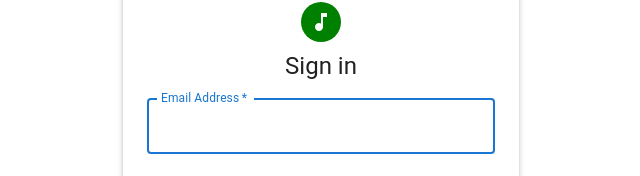
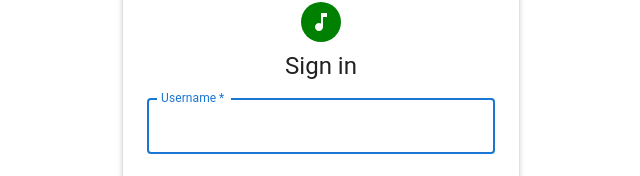
Before and after one commit to ChrisLouie10/Team-Marvel, a React (Create React App) app in the folder client/: page / in a window 1280 px wide. Shown: the part 207-383 px from the top of the page, without its empty margins (319-959 px from the left). Built offline with nearby package versions, Linux system fonts and the light colour scheme.

Commit message:
Did login validation

```diff
--- a/client/src/components/Login.js
+++ b/client/src/components/Login.js
@@ -1,4 +1,6 @@
 import React from 'react'
+import { useState } from 'react';
+
 import Avatar from '@mui/material/Avatar';
 import Button from '@mui/material/Button';
 import CssBaseline from '@mui/material/CssBaseline';
@@ -6,22 +8,45 @@ import TextField from '@mui/material/TextField';
 import Link from '@mui/material/Link';
 import Grid from '@mui/material/Grid';
 import Box from '@mui/material/Box';
+import Alert from '@mui/material/Alert';
 import MusicNoteIcon from '@mui/icons-material/MusicNote';
 import Typography from '@mui/material/Typography';
 import Container from '@mui/material/Container';
 import { createTheme, ThemeProvider } from '@mui/material/styles';
 
+import { loginValidation } from '../validation/loginValidation';
+
 const theme = createTheme();
 
 const SignIn = () => {
+  const [errors, setErrors] = useState({});
+
+  const validate = (credentials) => {
+    const { error } = loginValidation.validate(credentials, {abortEarly: false});
+    if (!error) return null;
+
+    // Map errors with key = field name, value = error message
+    const errors = error.details.reduce((map, err) => {
+      map[err.path[0]] = err.message;
+      return map;
+    }, {});
+
+    return errors;
+  }
+
   const handleSubmit = (event) => {
     event.preventDefault();
     const data = new FormData(event.currentTarget);
     const credentials = {
-      email: data.get('email'),
+      username: data.get('username'),
       password: data.get('password'),
     };
     console.log(credentials);
+
+    // Check for client side errors (i.e., invalid textfield submissions)
+    const errors = validate(credentials);
+    setErrors(errors || {})
+    if (errors) return;
   };
 
   return (
@@ -45,10 +70,10 @@ const SignIn = () => {
           margin="normal"
           required
           fullWidth
-          id="email"
-          label="Email Address"
-          name="email"
-          autoComplete="email"
+          id="username"
+          label="Username"
+          name="username"
+          autoComplete="username"
           autoFocus
         />
         <TextField
@@ -69,6 +94,7 @@ const SignIn = () => {
         >
           Sign In
         </Button>
+        { errors.message && <Alert sx={{mt: 2}} severity="error">{errors.message}</Alert>}
       </Box>
     </Box>
     </Container>
```
Also changed, not shown: client/src/validation/loginValidation.js (added).
